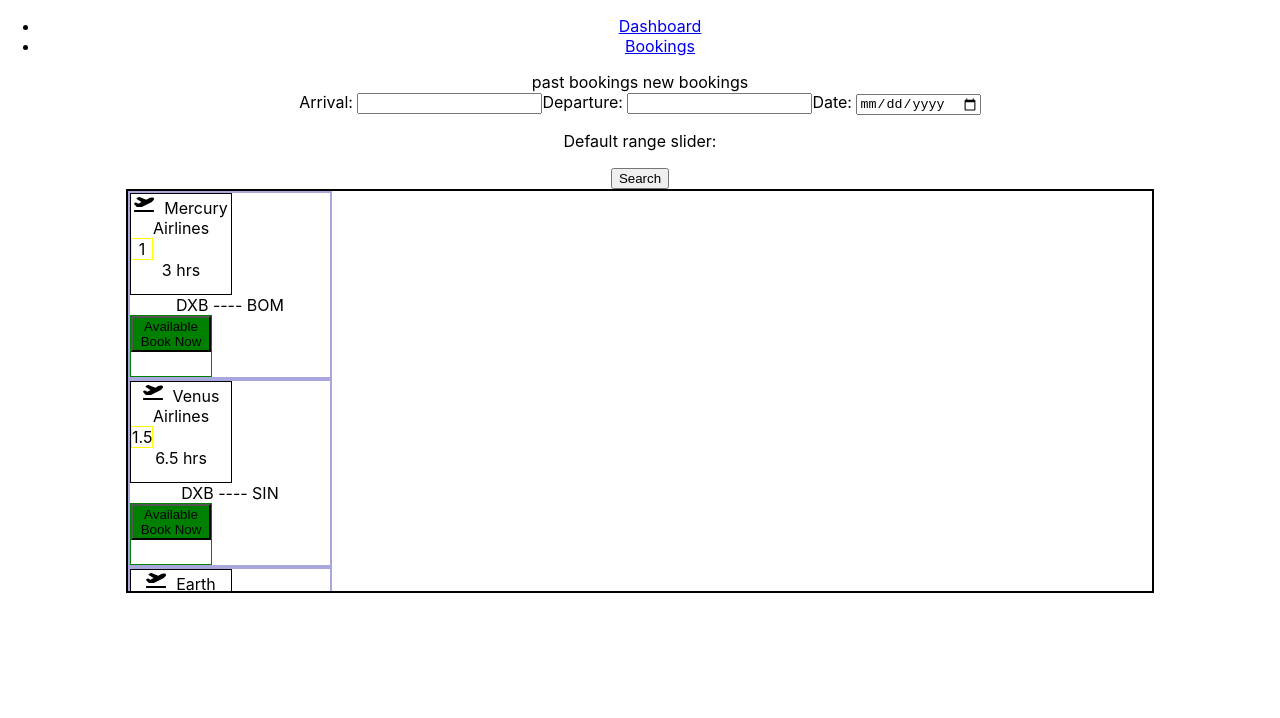
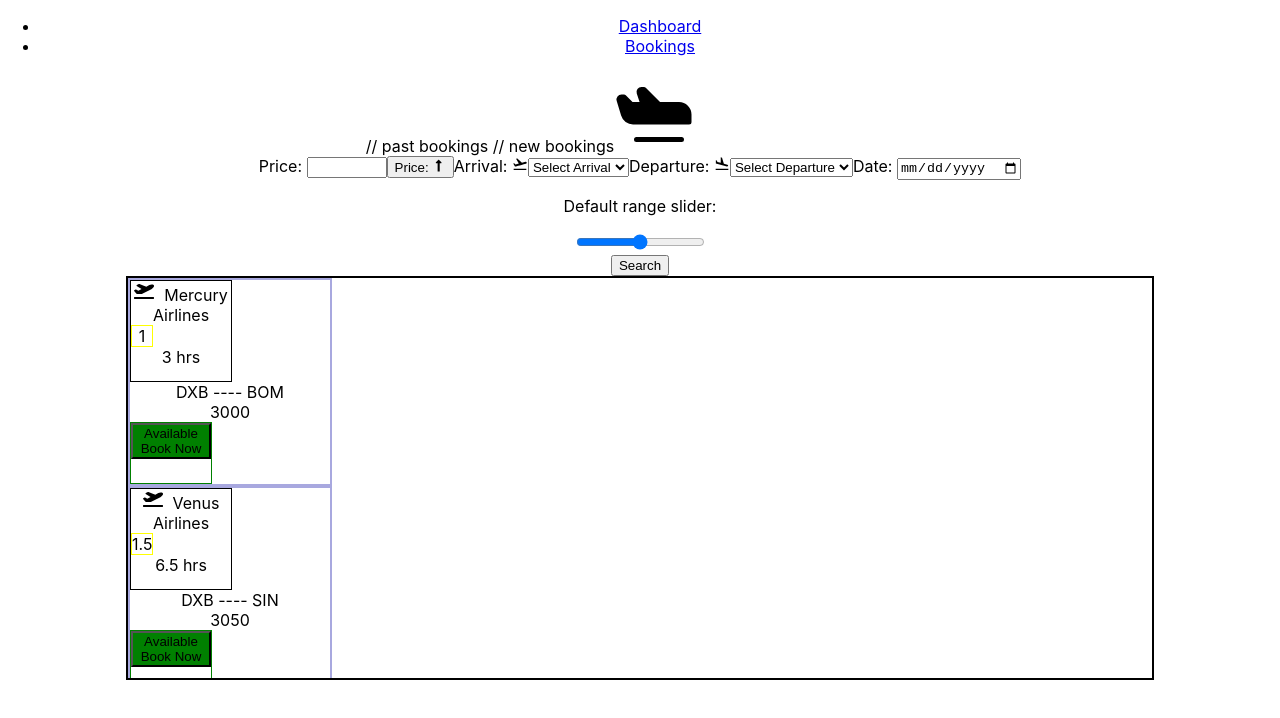
Before and after one commit to yashvia1501/Flight-Booking, a React (Create React App) app: page /bookings in a window 1280 px wide. Shown: the top 718 px of the page. Built offline with nearby package versions, Linux system fonts and the light colour scheme.

Commit message:
add: search functionality

```diff
--- a/src/components/Bookings.js
+++ b/src/components/Bookings.js
@@ -4,8 +4,8 @@ import NewBookings from './NewBookings'
 const Bookings = () => {
   return (
     <div>
-      past bookings
-      new bookings
+      // past bookings
+      // new bookings
       <NewBookings/>
     </div>
   )
--- a/src/components/NewBookings.js
+++ b/src/components/NewBookings.js
@@ -1,5 +1,10 @@
 import React, { useState } from 'react';
+import { PiAirplaneInFlightFill } from "react-icons/pi"
 import { FaPlaneDeparture } from "react-icons/fa";
+import { FaLongArrowAltUp } from "react-icons/fa";
+import { FaLongArrowAltDown } from "react-icons/fa";
+import { MdFlightTakeoff } from "react-icons/md";
+import { MdFlightLand } from "react-icons/md";
 import { value } from './Data';
 
 const NewBookings = () => {
@@ -7,7 +12,14 @@ const NewBookings = () => {
   const [originalPost, setOriginalPosts] = useState(value);
   const [arrival, setArrival] = useState('');
   const [dept, setDept] = useState('');
+  const [price, setPrice] = useState('');
+  const [order, setOrder] = useState('ASC'); // State to track sorting order
 
+  // Get unique arrivals and departures
+  const uniqueArrivals = [...new Set(originalPost.map(item => item.arrival))];
+  const uniqueDepartures = [...new Set(originalPost.map(item => item.departure))];
+
+  // Methods
   const handleSearch = () => {
     const updatedPost = originalPost.filter(item =>
       item.arrival.toLowerCase().includes(arrival.trim().toLowerCase()) &&
@@ -16,15 +28,63 @@ const NewBookings = () => {
     setPosts(updatedPost);
   };
 
+  const handleStatus = (index) => {
+    const updatedPost = [...post];
+    if (updatedPost[index].status === 'Available Book Now') {
+      updatedPost[index].status = 'confirmed';
+    }
+    setPosts(updatedPost);
+  };
+
+  const handlePrice = (e) => {
+    setPrice(e.target.value);
+    const updatedPost = originalPost.filter(item => Number(item.cost) <= Number(e.target.value)); // Convert to Number
+    setPosts(updatedPost);
+  };
+
+  const handleSort = () => {
+    const sortedPosts = [...post].sort((a, b) => {
+      if (order === 'ASC') {
+        return a.cost - b.cost;
+      } else {
+        return b.cost - a.cost;
+      }
+    });
+    setPosts(sortedPosts);
+  };
+
+  // Toggle sorting order and sort posts
+  const toggleSortOrder = () => {
+    setOrder(prevOrder => prevOrder === 'ASC' ? 'DESC' : 'ASC');
+    handleSort();
+  };
+
+
   return (
     <>
+    <PiAirplaneInFlightFill style={{fontSize:'5rem', marginRight:'220px'}}/>
       <div>
-        Arrival: <input type='text' value={arrival} onChange={(e) => setArrival(e.target.value)} />
-        Departure: <input value={dept} onChange={(e) => setDept(e.target.value)} />
+        Price: <input type='number' min={3000} max={10000} value={price} onChange={(e) => handlePrice(e)}></input>
+        <button onClick={toggleSortOrder}>Price: {order === 'ASC' ? <FaLongArrowAltUp /> :<FaLongArrowAltDown />}</button>
+
+        Arrival: <MdFlightTakeoff />
+        <select value={arrival} onChange={(e) => setArrival(e.target.value)}>
+          <option value="">Select Arrival</option>
+          {uniqueArrivals.map((arrival, index) => (
+            <option key={index} value={arrival}>{arrival}</option>
+          ))}
+        </select>
+        Departure: <MdFlightLand />
+        <select value={dept} onChange={(e) => setDept(e.target.value)}>
+          <option value="">Select Departure</option>
+          {uniqueDepartures.map((dept, index) => (
+            <option key={index} value={dept}>{dept}</option>
+          ))}
+        </select>
         Date: <input type='date' />
         <div className="slidecontainer">
           <p>Default range slider:</p>
-          {/* <input type="range" min={0} max={10000000} value={} onChange={updateFilterPrice}></input> */}
+          <input type="range" min={3000} max={10000} value={price} onChange={(e) => handlePrice(e)}></input>
         </div>
         <button onClick={handleSearch}>Search</button>
 
@@ -40,15 +100,16 @@ const NewBookings = () => {
                     <div>{item.duration} hrs</div>
                   </div>
                   <div>{item.arrival} ---- {item.departure}</div>
+                  <div>{item.cost}</div>
                   <div className='item-status'>
-                      <button style={{ backgroundColor: (item.status === 'Available Book Now' ? 'green' : item.status === 'Unavailable' ? 'red' : 'lightblue') }}>
+                    <button onClick={() => handleStatus(index)} style={{ backgroundColor: (item.status === 'Available Book Now' ? 'green' : item.status === 'Unavailable' ? 'red' : 'lightblue') }}>
                       {item.status}
                     </button>
                   </div>
                 </div>
               </div>
             )
-          }) : "null"}
+          }) : "SORRY :( NO FLIGHTS FOUND"}
         </div>
       </div>
     </>
```
Lines whose indentation alone changed are shown as unchanged.
